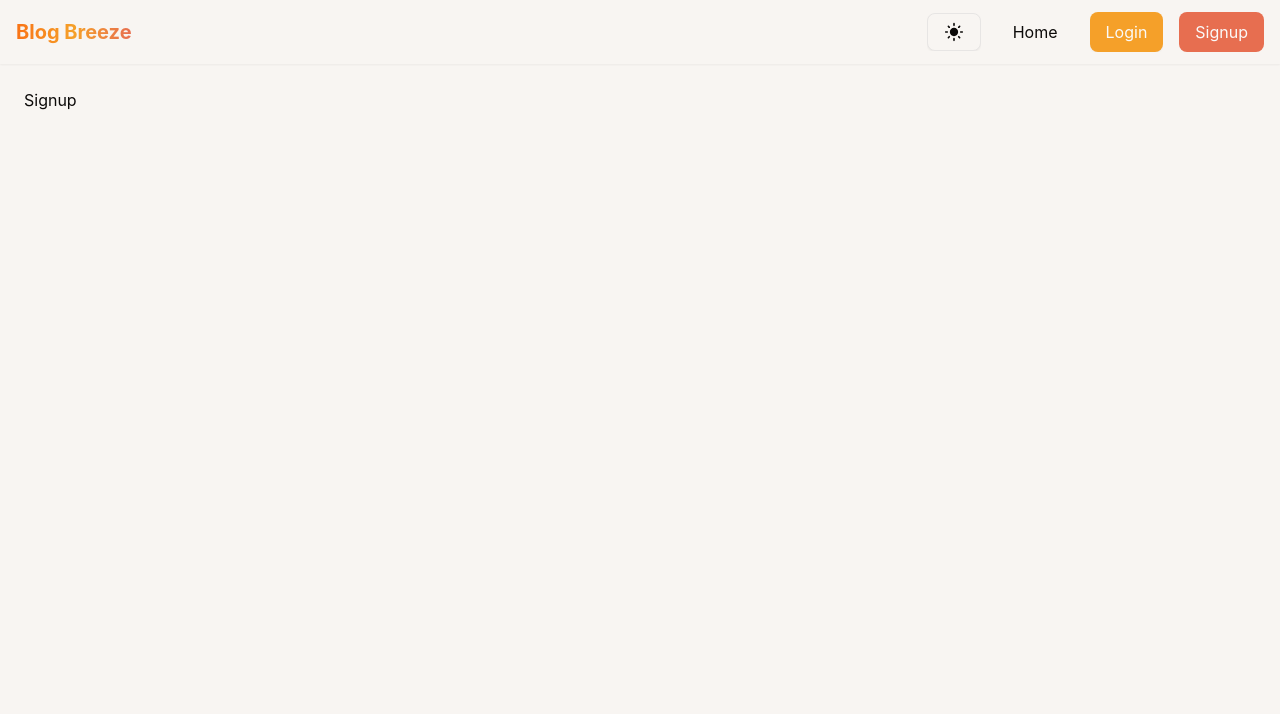
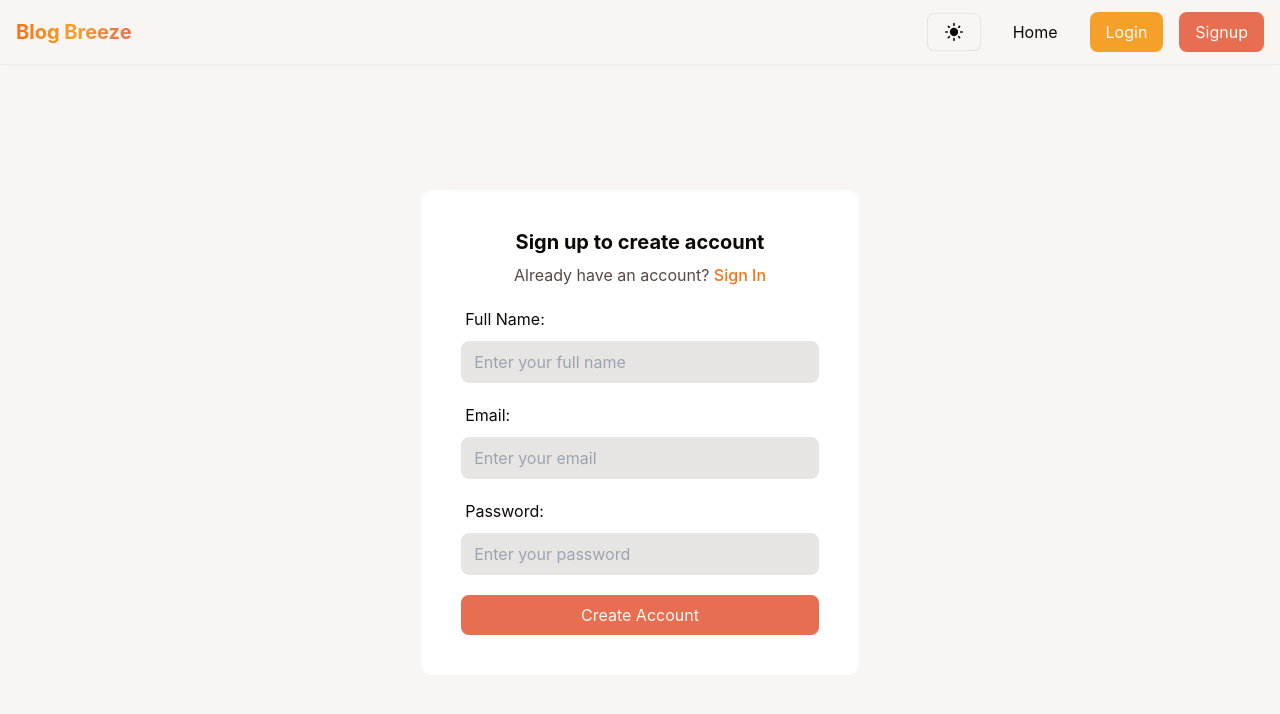
Before and after one commit to shubhamprakash681/blog-breeze, a React (Vite) app: page /signup in a window 1280 px wide. Shown: the top 714 px of the page. Built offline with nearby package versions, Linux system fonts and the light colour scheme; no server answers.

Commit message:
Signup functionality added

```diff
--- a/src/components/auth/Login.tsx
+++ b/src/components/auth/Login.tsx
@@ -50,7 +50,7 @@ const Login: React.FC = () => {
         <h2 className="text-center text-xl font-bold leading-tight">
           Sign in to your account
         </h2>
-        <p className="mt-2 text-center text-base text-mutedForeground">
+        <p className="mt-2 mb-5 text-center text-base text-mutedForeground">
           Don&apos;t have any account?&nbsp;
           <Link
             to="/signup"
--- a/src/components/auth/Signup.tsx
+++ b/src/components/auth/Signup.tsx
@@ -1,10 +1,12 @@
-import React, { useState } from "react";
-import { Button, Input, Logo } from "../ui";
+import React from "react";
+import { Button, FormErrorStrip, Input } from "../ui";
 import { Link, useNavigate } from "react-router-dom";
 import { useAppDispatch } from "../../hooks/useStore";
 import { SubmitHandler, useForm } from "react-hook-form";
 import authService from "../../services/appwrite/auth";
 import { login } from "../../features/authSlice";
+import { displayErrorToast } from "../../services/toast/displayToast";
+import { AppwriteException } from "appwrite";
 
 type SignupFormInputs = {
   name: string;
@@ -16,13 +18,20 @@ const Signup: React.FC = () => {
   const navigate = useNavigate();
   const dispatch = useAppDispatch();
 
-  const { handleSubmit, register } = useForm<SignupFormInputs>();
-
-  const [errorMessage, setErrorMessage] = useState<string | null>(null);
+  const {
+    handleSubmit,
+    register,
+    setError,
+    formState: { errors, isSubmitting },
+  } = useForm<SignupFormInputs>({
+    defaultValues: {
+      name: "",
+      email: "",
+      password: "",
+    },
+  });
 
   const signupHandler: SubmitHandler<SignupFormInputs> = async (data) => {
-    setErrorMessage(null);
-
     try {
       const session = await authService.createAccount(
         data.email,
@@ -38,25 +47,23 @@ const Signup: React.FC = () => {
           navigate("/");
         }
       }
-    } catch (error) {
-      setErrorMessage(error as string);
+    } catch (error: any) {
+      if (error instanceof AppwriteException) {
+        setError("root", { type: error.type, message: error.message });
+      }
+      displayErrorToast(error);
     }
   };
 
   return (
-    <div className="flex items-center justify-center">
+    <div className="flex items-center justify-center mx-auto">
       <div
-        className={`mx-auto w-full max-w-lg bg-gray-100 rounded-xl p-10 border border-black/10`}
+        className={`w-full max-w-lg bg-card text-cardForeground rounded-xl p-10`}
       >
-        <div className="mb-2 flex justify-center">
-          <span className="inline-block w-full max-w-[100px]">
-            <Logo width="100%" />
-          </span>
-        </div>
-        <h2 className="text-center text-2xl font-bold leading-tight">
+        <h2 className="text-center text-xl font-bold leading-tight">
           Sign up to create account
         </h2>
-        <p className="mt-2 text-center text-base text-black/60">
+        <p className="mt-2 mb-5 text-center text-base text-mutedForeground">
           Already have an account?&nbsp;
           <Link
             to="/login"
@@ -66,25 +73,29 @@ const Signup: React.FC = () => {
           </Link>
         </p>
 
-        {errorMessage && (
-          <p className="text-red-600 mt-8 text-center">{errorMessage}</p>
-        )}
-
         <form onSubmit={handleSubmit(signupHandler)}>
           <div className="space-y-5">
             <Input
               label="Full Name: "
               placeholder="Enter your full name"
               {...register("name", {
-                required: true,
+                required: { value: true, message: "Full Name is required" },
+                minLength: {
+                  value: 3,
+                  message: "Full Name must be of atleast 3 characters",
+                },
               })}
             />
+            {errors.name && (
+              <FormErrorStrip errorMessage={errors.name.message as string} />
+            )}
+
             <Input
               label="Email: "
               placeholder="Enter your email"
               type="email"
               {...register("email", {
-                required: true,
+                required: { value: true, message: "Email is required" },
                 validate: {
                   matchPatern: (value) =>
                     /^\w+([.-]?\w+)*@\w+([.-]?\w+)*(\.\w{2,3})+$/.test(value) ||
@@ -92,17 +103,37 @@ const Signup: React.FC = () => {
                 },
               })}
             />
+            {errors.email && (
+              <FormErrorStrip errorMessage={errors.email.message as string} />
+            )}
+
             <Input
               label="Password: "
               type="password"
               placeholder="Enter your password"
               {...register("password", {
-                required: true,
+                required: { value: true, message: "Password is required" },
+                validate: {
+                  matchPattern: (value) =>
+                    /^(?=.*\d)(?=.*[a-z])(?=.*[A-Z])(?=.*[a-zA-Z]).{8,}$/gm.test(
+                      value
+                    ) ||
+                    "Password must have at least 8 characters.\nMust contain at least 1 uppercase letter, 1 lowercase letter, and 1 number.\nCan contain special characters",
+                },
               })}
             />
+            {errors.password && (
+              <FormErrorStrip
+                errorMessage={errors.password.message as string}
+              />
+            )}
 
-            <Button type="submit" className="w-full">
-              Create Account
+            {errors.root && (
+              <FormErrorStrip errorMessage={errors.root.message as string} />
+            )}
+
+            <Button disabled={isSubmitting} type="submit" className="w-full">
+              {isSubmitting ? "Creating Account..." : "Create Account"}
             </Button>
           </div>
         </form>
--- a/src/components/header/LogoutButton.tsx
+++ b/src/components/header/LogoutButton.tsx
@@ -17,11 +17,7 @@ const LogoutButton: React.FC = () => {
     }
   };
 
-  return (
-    <Button isSolid onClick={logoutHandler}>
-      Logout
-    </Button>
-  );
+  return <Button onClick={logoutHandler}>Logout</Button>;
 };
 
 export default LogoutButton;
--- a/src/pages/auth/SignUp.tsx
+++ b/src/pages/auth/SignUp.tsx
@@ -1,10 +1,11 @@
 import React from "react";
 import { PageContainer } from "../../components/ui";
+import { Signup as SignupCard } from "../../components";
 
 const SignUp: React.FC = () => {
   return (
-    <PageContainer>
-      <div>Signup</div>
+    <PageContainer className="flex items-center">
+      <SignupCard />
     </PageContainer>
   );
 };
```
